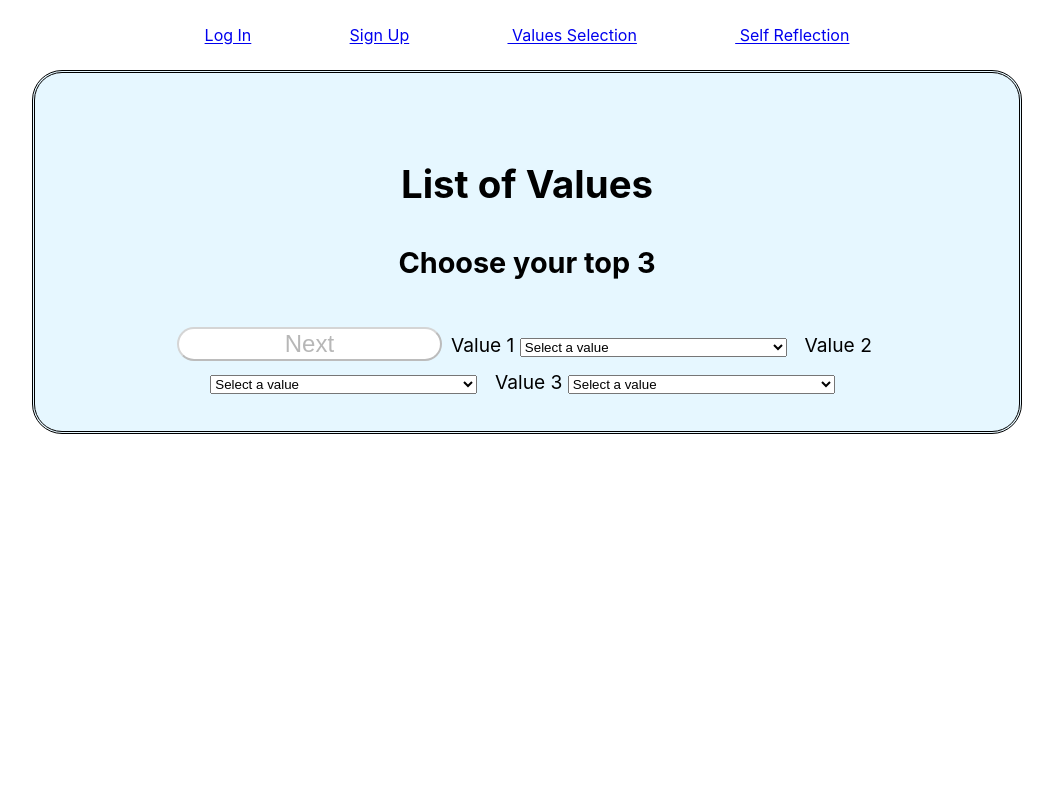
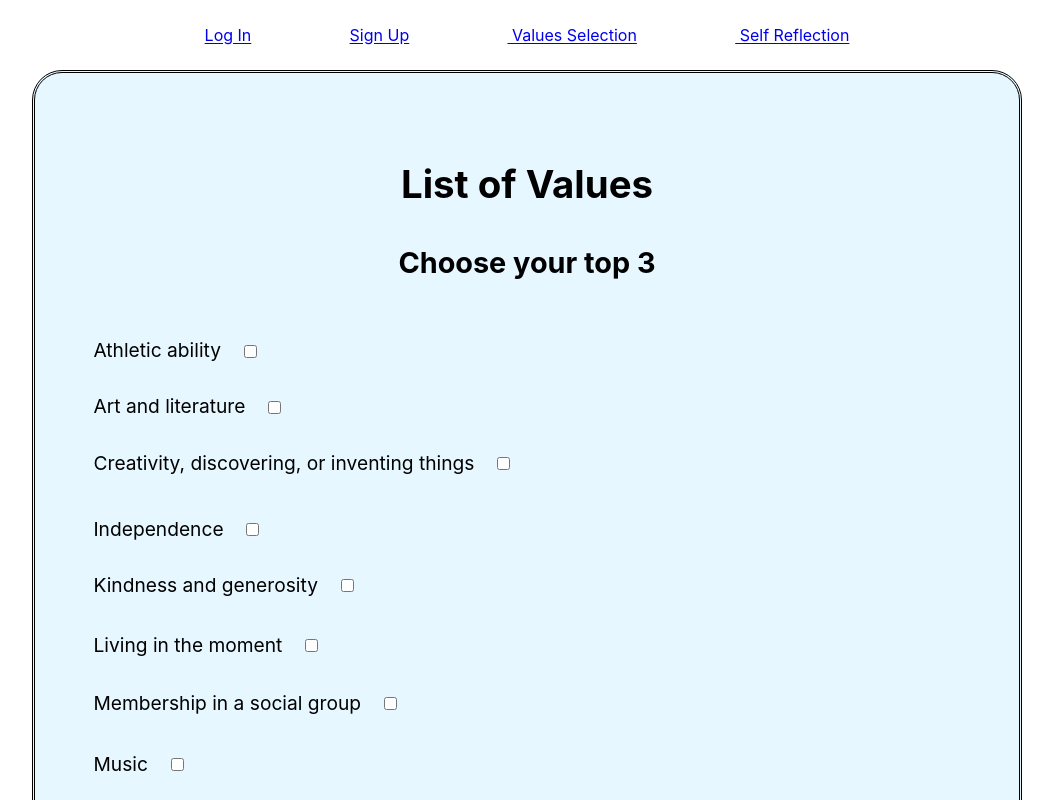
Before and after one commit to BW-Essentialism2/Front-End, a React (Create React App) app in the folder front_end/: page /values in a window 1280 px wide. Shown: the top 800 px of the page, without its empty margins (113-1166 px from the left). Built offline with nearby package versions, Linux system fonts and the light colour scheme.

Commit message:
add checkbox alert for values form and post request

```diff
--- a/front_end/src/App.js
+++ b/front_end/src/App.js
@@ -1,5 +1,5 @@
 import React, { useState, useEffect, createContext } from 'react';
-import { BrowserRouter as Router, Route, Link, Switch } from 'react-router-dom';
+import { BrowserRouter as Router, Route, Link, Switch, useHistory } from 'react-router-dom';
 
 import { PrivateRoute } from './components/PrivateRoute';
 import { LoginForm } from './components/LoginForm';
@@ -9,7 +9,7 @@ import { axiosWithAuth } from './utils/axiosWithAuth';
 import { FormStateContext } from './context_API';
 import ValuesForm from './components/valuesForm'
 import SelfReflectionForm from './components/selfReflectionForm'
-
+import axios from 'axios'
 
 import * as yup from 'yup'
 import formSchema from './validation/formSchema'
@@ -63,14 +63,28 @@ const initialValues = []
 const initialDisabled = true
 
 
-
 function App() {
   const [user, setUser] = useState({});
   const [valueState, setValueState] = useState(initialValueState)
   const [formErrors, setFormErrors] = useState(initialFormErrors)
   const [disabled, setDisabled] = useState(initialDisabled)
-  // const [values, setValues] = useState(initialValues)
+  const [values, setValues] = useState(initialValues)
   const [reflectionState, setReflectionState] = useState(initialReflectionState)
+
+  const postNewValues = newValues => {
+    axios
+      .post('https://essentialism-3.herokuapp.com/api/values', newValues)
+      .then(res => {
+        setValues([...values, res.data]);
+        console.log(res)
+      })
+      .catch(err => {
+        console.log(err)
+      })
+      .finally(()=>{
+        setValueState(initialValueState)
+      })
+  }
 
    const onInputChange= evt => {
     const name = evt.target.name
@@ -121,6 +135,8 @@ function App() {
     const { name } = evt.target
     const { checked } = evt.target
 
+    Check()
+
     setValueState({
       ...valueState,
         ...valueState.values,
@@ -128,8 +144,44 @@ function App() {
     })
   }
 
+  function Check() {
+    var count = 0;
+    var checkBoxes = document.getElementsByTagName('input');
+    for (var index = 0; index < checkBoxes.length; index++) {
+        if (checkBoxes[index].type == 'checkbox') {
+            if (!checkBoxes[index].disabled) {
+                count = checkBoxes[index].checked ? (count + 1) : count;
+            }
+        }
+    }
+    if (count > 3) {
+        alert('Must select 3 values');
+        return false;
+    }
+    return true;
+}
+
   const onSubmit = evt => {
     evt.preventDefault();
+
+    const newValues = {
+      athletic: values.athletic,
+      art: values.art,
+      creativity: values.creativity,
+      independence: values.independence,
+      kindness: values.kindness,
+      living: values.living,
+      membership: values.membership,
+      music: values.music,
+      community: values.community,
+      moral: values.moral,
+      nature: values.nature,
+      relationships: values.relationships,
+      humor: values.humor,
+      success: values.success,
+      other: values.other,
+    }
+    postNewValues(newValues)
   }
 
   useEffect(() => {
--- a/front_end/src/components/valuesForm.jsx
+++ b/front_end/src/components/valuesForm.jsx
@@ -1,4 +1,6 @@
 import React from 'react'
+import {useHistory} from 'react-router-dom'
+
 
 export default function ValuesForm(props){
     const {
@@ -11,6 +13,8 @@ export default function ValuesForm(props){
     } = props
     console.log(props)
 
+
+
     return(
         <div className = 'values'>
             <form onSubmit={onSubmit}>
@@ -19,7 +23,7 @@ export default function ValuesForm(props){
                 </div>
                 <div>
                     <h4>Choose your top 3</h4>
-                    {/* <div className = 'labelsContainer'>
+                    <div className = 'labelsContainer'>
                     <label>Athletic ability&nbsp;
                         <input type='checkbox'
                                name='athletic'
@@ -139,18 +143,18 @@ export default function ValuesForm(props){
                                checked={values.other}
                                onChange={onCheckboxChange}
                         />
-                        <input type='text'
+                        {/* <input type='text'
                                name='other'
                                placeholder='Type other value here'
                                values={values.other}
                                onChange={onInputChange}
-                        />
-                    </label> */}
-                {/* </div> */}
+                        />        */}
+                    </label>
                 </div>
-                <button disabled={disabled} onSubmit={onSubmit}>Next</button>
+                </div>
+                <button disabled={disabled} onSubmit={onSubmit} >Next</button>
 
-                <label>Value 1&nbsp;
+                {/* <label>Value 1&nbsp;
                     <select
                         name='value1'
                         value={values.value1}
@@ -219,7 +223,7 @@ export default function ValuesForm(props){
                         <option value ='success'>Success in my career</option>
                         <option value ='other'>Other</option>
                     </select>
-                </label>
+                </label> */}
             </form>
         </div>
     )
--- a/front_end/src/validation/valueSchema.js
+++ b/front_end/src/validation/valueSchema.js
@@ -15,10 +15,11 @@ const valueSchema = yup.object().shape({
 //   relationships:  yup.boolean(),
 //   humor:  yup.boolean(),
 //   success:  yup.boolean(),
-//   other:  yup.boolean(),
-value1: yup.string().required('Value 1 is a required field'),
-value2: yup.string().required('Value 2 is a required field'),
-value3: yup.string().required('Value 3 is a required field'),
+//   other:  yup.boolean().oneOf([true], 'test'),
+// value1: yup.string().required('Value 1 is a required field'),
+// value2: yup.string().required('Value 2 is a required field'),
+// value3: yup.string().required('Value 3 is a required field'),
+
 })
 
 export default valueSchema
```
